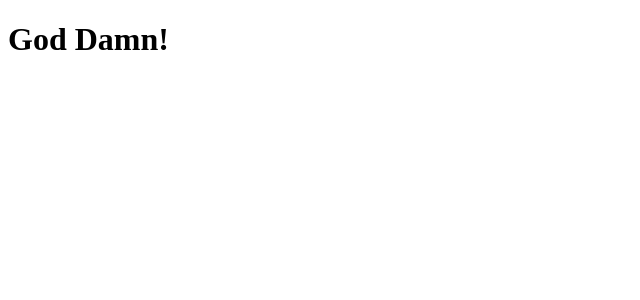
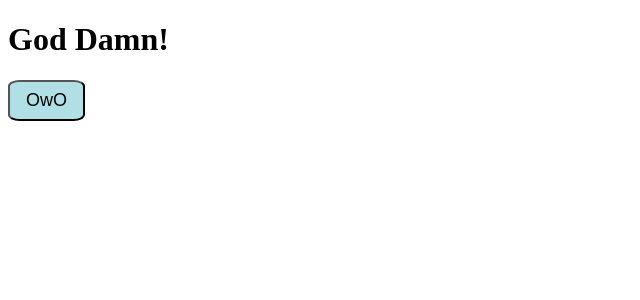
Before and after one commit to bkkim7421/git-test, a React (Create React App) app: page / in a window 1280 px wide. Shown: the top 300 px of the page, without its empty margins (0-640 px from the left). Built offline with nearby package versions, Linux system fonts and the light colour scheme.

Commit message:
버어튼

```diff
--- a/src/App.js
+++ b/src/App.js
@@ -1,7 +1,17 @@
+import React from "react";
+import Button from "./Button";
+
 function App() {
+    const [value, setValue] = React.useState("OwO");
+
+    const changeValue = () => {
+        setValue("Yeah~");
+    };
+
     return (
         <div>
             <h1>God Damn!</h1>
+            <Button text={value} fontSize={18} onClick={changeValue} />
         </div>
     );
 }
--- /dev/null
+++ b/src/Button.js
@@ -0,0 +1,17 @@
+function Button({ text, fontSize = 16, onClick }) {
+    return (
+        <button
+            onClick={onClick}
+            style={{
+                fontSize: fontSize,
+                backgroundColor: "powderblue",
+                padding: "0.5rem 1rem",
+                borderRadius: "15%",
+            }}
+        >
+            {text}
+        </button>
+    );
+}
+
+export default Button;
```
